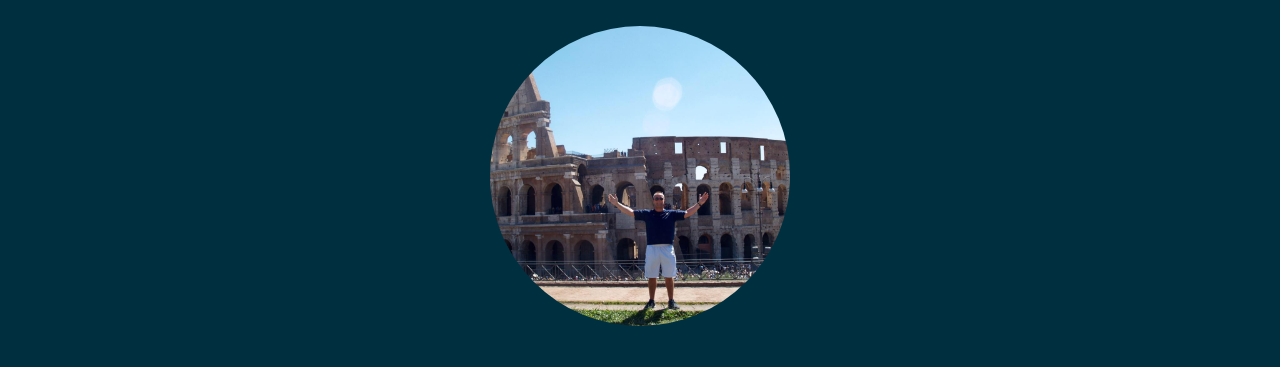
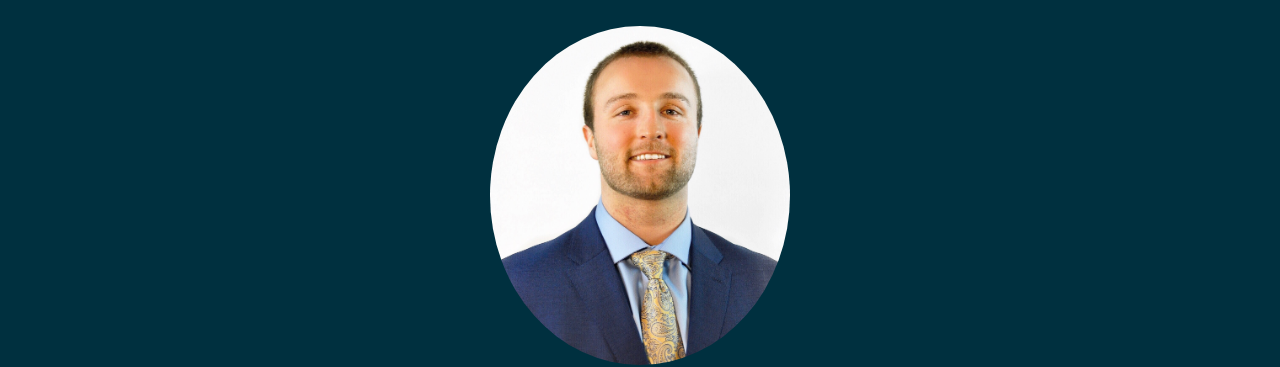
Before and after one commit to seanps8/Sean-Stubbs-Portfolio, a plain HTML site: page index.html in a window 1280 px wide. Shown: the part 70-437 px from the top of the page. Drawn offline with nearby package versions, Linux system fonts and the light colour scheme.

Commit message:
new profpic

```diff
--- a/assets/css/style.css
+++ b/assets/css/style.css
@@ -88,7 +88,7 @@ h6 {
   }
 
   #profPic {
-      height: 300px;
+      height: auto;
       width: 300px;
       border-radius: 50%;
       margin: auto;
--- a/index.html
+++ b/index.html
@@ -91,7 +91,7 @@
             <!-- Header -->
             <header class="masthead text-white text-center">
                 <div class="container">
-                    <img class="img-fluid mb-5 d-block mx-auto" id="profPic" src="assets/images/rome.jpg" alt="">
+                    <img class="img-fluid mb-5 d-block mx-auto" id="profPic" src="assets/images/colorPic2.jpeg" alt="">
                     <h1 class="text-uppercase mb-0">Sean Stubbs</h1>
                     <hr>
                     <h2 class="font-weight-light mb-0">Full Stack Web Developer</h2>
```
Also changed, not shown: assets/images/colorPic2.jpeg (added).
